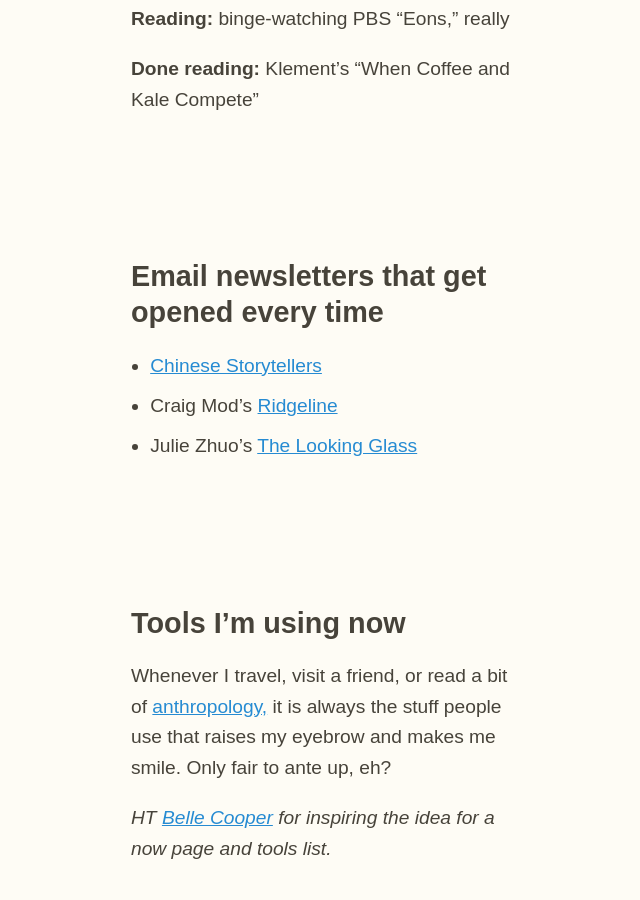
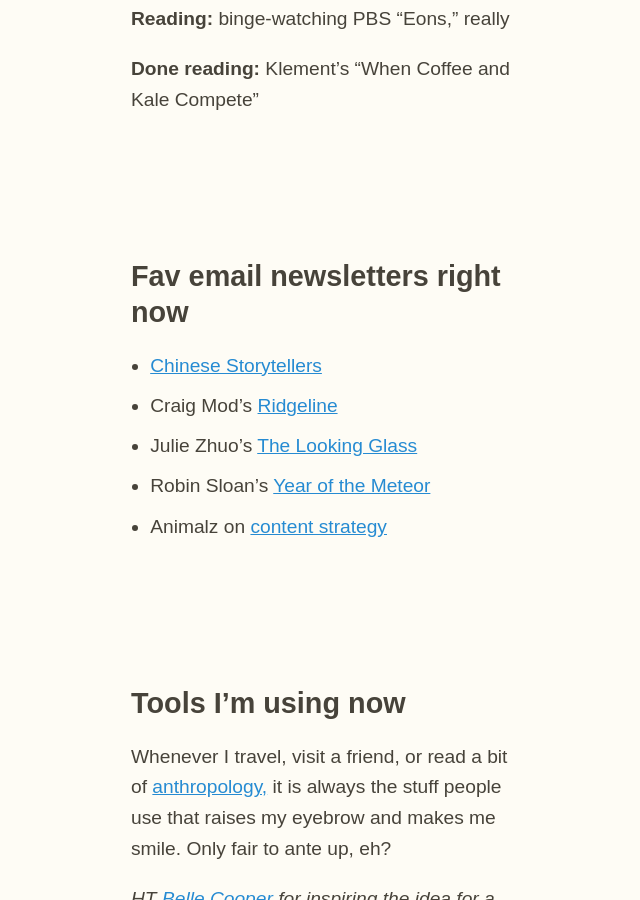
Before and after one commit to zachmccabe/zachmccabe.github.io, a Jekyll site: the page built from now.md, in a window 1280 px wide and 900 px high, scrolled down 1039 px. Shown: the whole window, without its empty margins (317-957 px from the left). Built offline with Jekyll 4.4.1, drawn with Linux system fonts in a browser that asks for light colours.

Commit message:
Update now.md

```diff
--- a/now.md
+++ b/now.md
@@ -40,12 +40,13 @@
 
 
 
-## Email newsletters that get opened every time
+## Fav email newsletters right now
 
 + [Chinese Storytellers](https://chinesestorytellers.substack.com)
 + Craig Mod's [Ridgeline](https://craigmod.com/ridgeline/)
 + Julie Zhuo's [The Looking Glass](https://juliezhuo.com/design/mailinglist.html)
-
++ Robin Sloan's [Year of the Meteor](https://desert.glass/)
++ Animalz on [content strategy](https://www.animalz.co/newsletter/)
 
 
 ## Tools I'm using now
```
